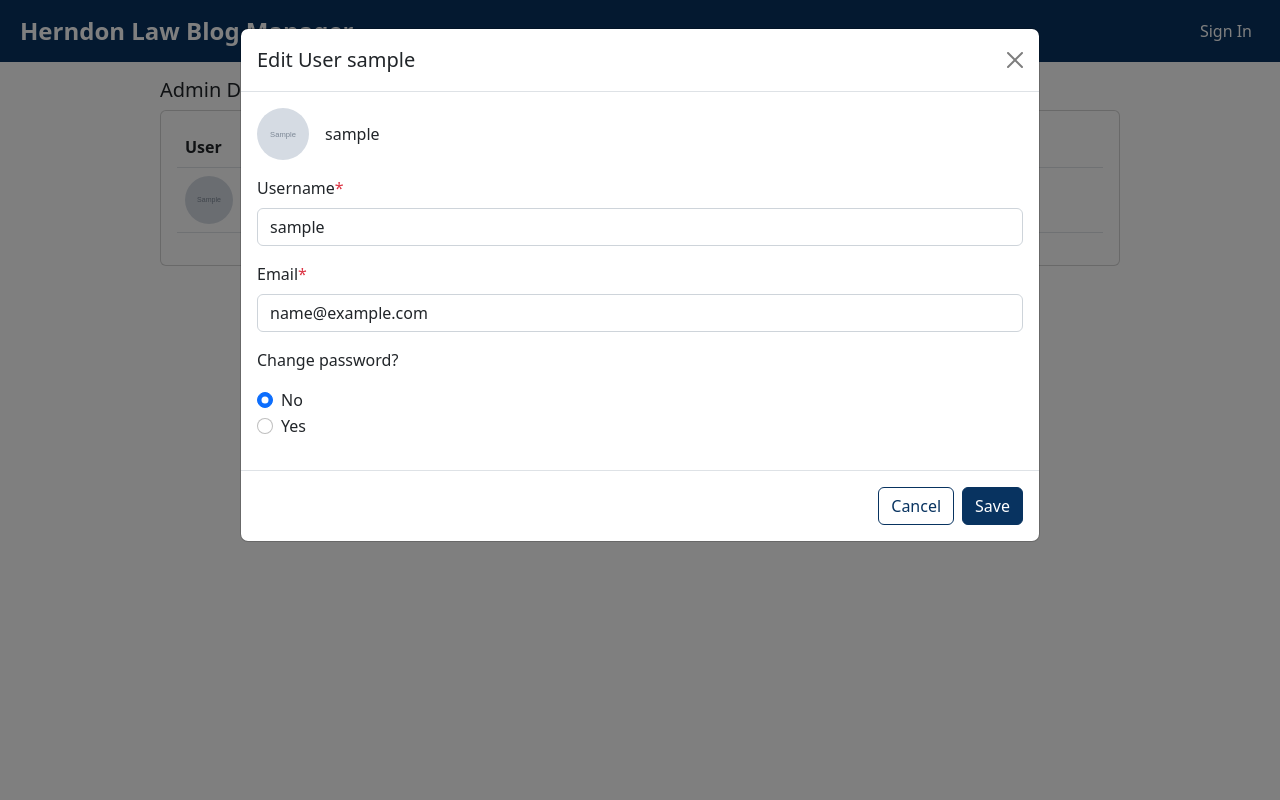
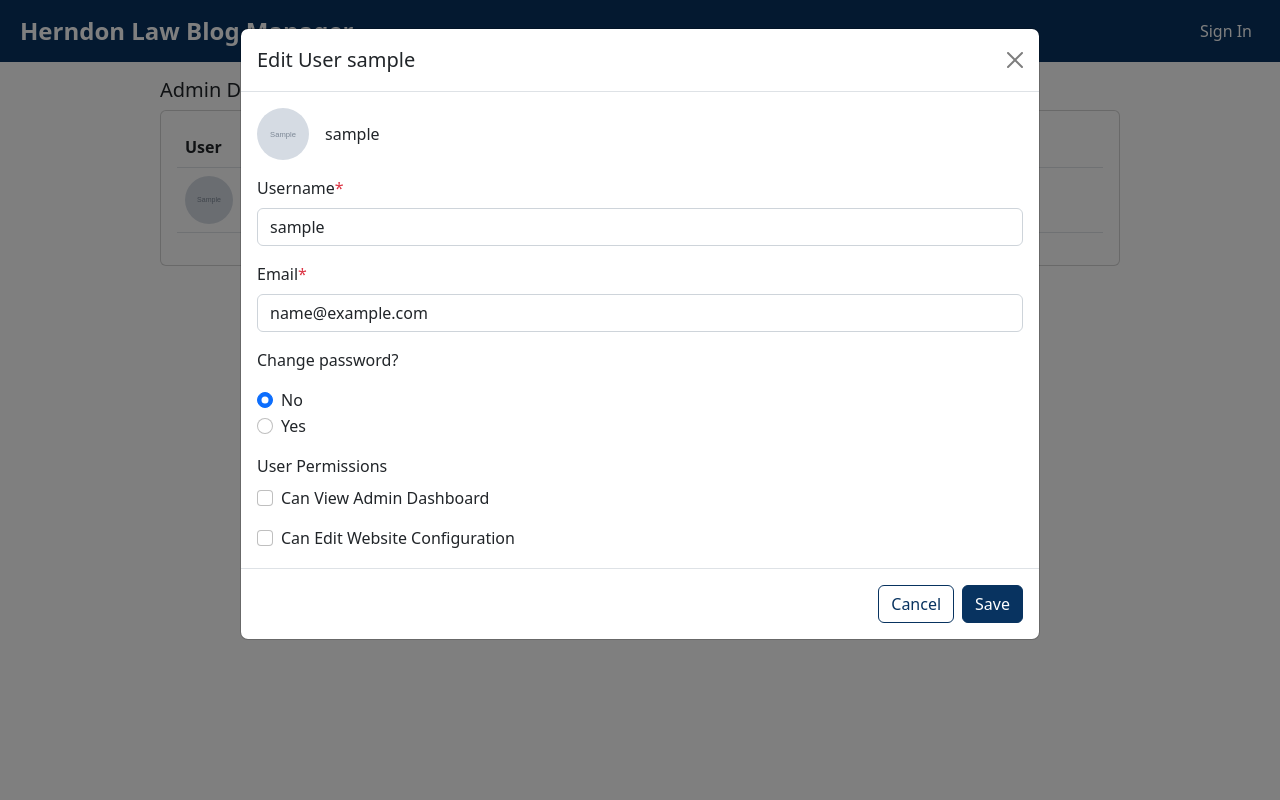
Before and after one commit to kdu2030/elder-law-answers-scraper, a Django app: template src/herndon_law_seo_helper/scraper_manager/templates/scraper_manager/admin.html in a window 1280 px wide, after a click on "Edit". Run offline with Django 5.2, Linux system fonts and the light colour scheme; the template is opened without the code that fills it: most values are stand-ins (such as "Sample title", 1, 10 or a date in 2020); grey boxes marked "Sample" are stand-in pictures.

Commit message:
Add Model for User Permissions and Add User Permissions Checkboxes

```diff
--- a/src/herndon_law_seo_helper/scraper_manager/admin.py
+++ b/src/herndon_law_seo_helper/scraper_manager/admin.py
@@ -1,7 +1,7 @@
 from django.contrib import admin
 from scraper_manager.models.setting_models import SourceConfiguration, WebsiteConfiguration
 from scraper_manager.models.blog_posts import BlogPost, PostFailureLog
-from scraper_manager.models.user_models import UserProfilePicture
+from scraper_manager.models.user_models import UserProfilePicture, UserPermissionCode
 
 # Register your models here.
 
@@ -10,3 +10,4 @@ admin.site.register(BlogPost)
 admin.site.register(WebsiteConfiguration)
 admin.site.register(UserProfilePicture)
 admin.site.register(PostFailureLog)
+admin.site.register(UserPermissionCode)
--- a/src/herndon_law_seo_helper/scraper_manager/templates/scraper_manager/admin.html
+++ b/src/herndon_law_seo_helper/scraper_manager/templates/scraper_manager/admin.html
@@ -141,6 +141,20 @@
                                     <div class="invalid-feedback" id="confirmPassword-error-message"></div>
                                 </div>
                             </div>
+                            <div class="mt-3">
+                                <label class="form-label">User Permissions</label>
+                                <div class="form-check mb-3">
+                                    <input type="checkbox" class="form-check-input" value="" name="canViewAdmin" />
+                                    <label class="form-check-label" for="canViewAdmin">Can View Admin Dashboard</label>
+                                </div>
+                                <div class="form-check">
+                                    <input type="checkbox"
+                                           class="form-check-input"
+                                           value=""
+                                           name="canEditWebsiteConfig" />
+                                    <label class="form-check-label" for="canEditWebsiteConfig">Can Edit Website Configuration</label>
+                                </div>
+                            </div>
                         </form>
                     </div>
                     <div class="modal-footer">
```
Also changed, not shown: src/herndon_law_seo_helper/scraper_manager/models/user_models.py (+11 -0 lines), src/herndon_law_seo_helper/scraper_manager/migrations/0010_userpermissioncode.py (added).
